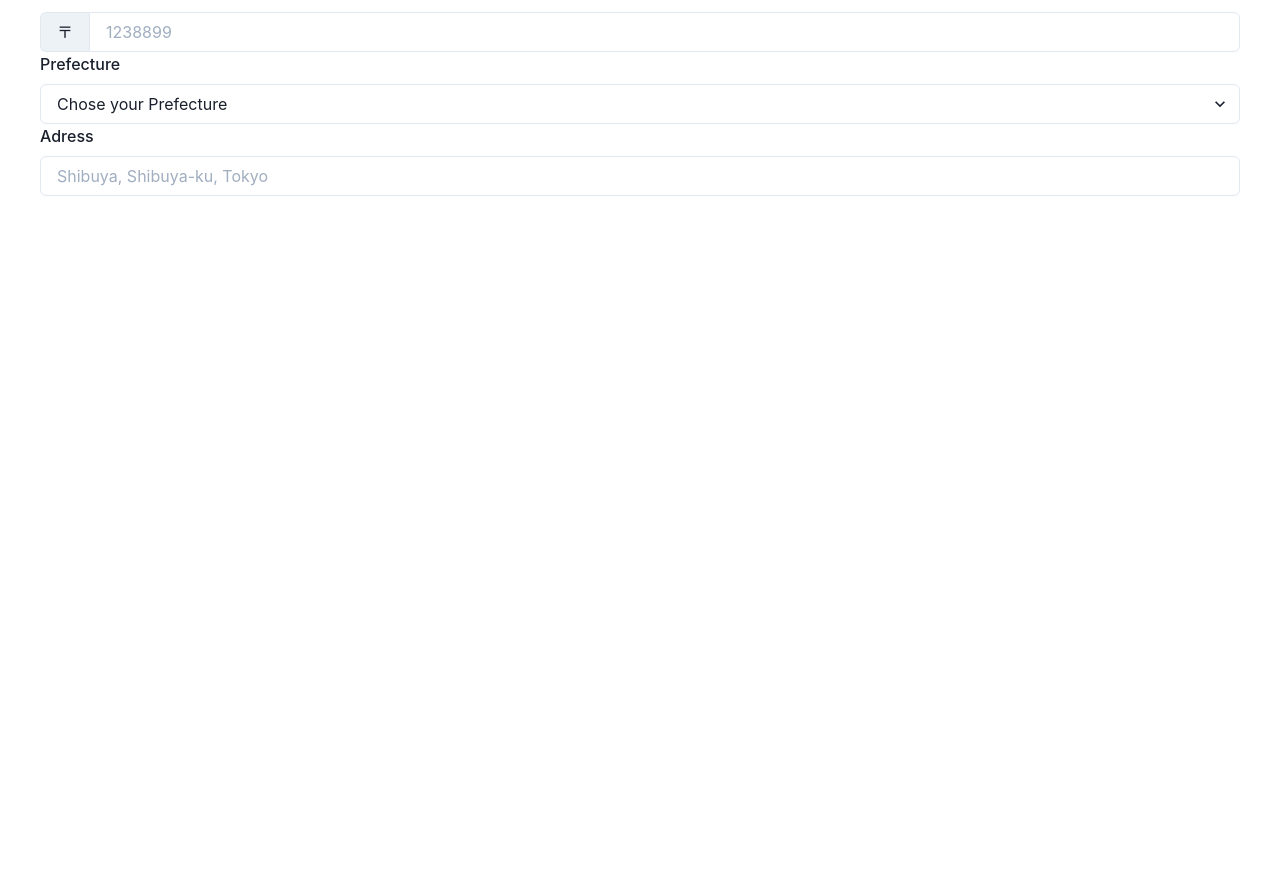
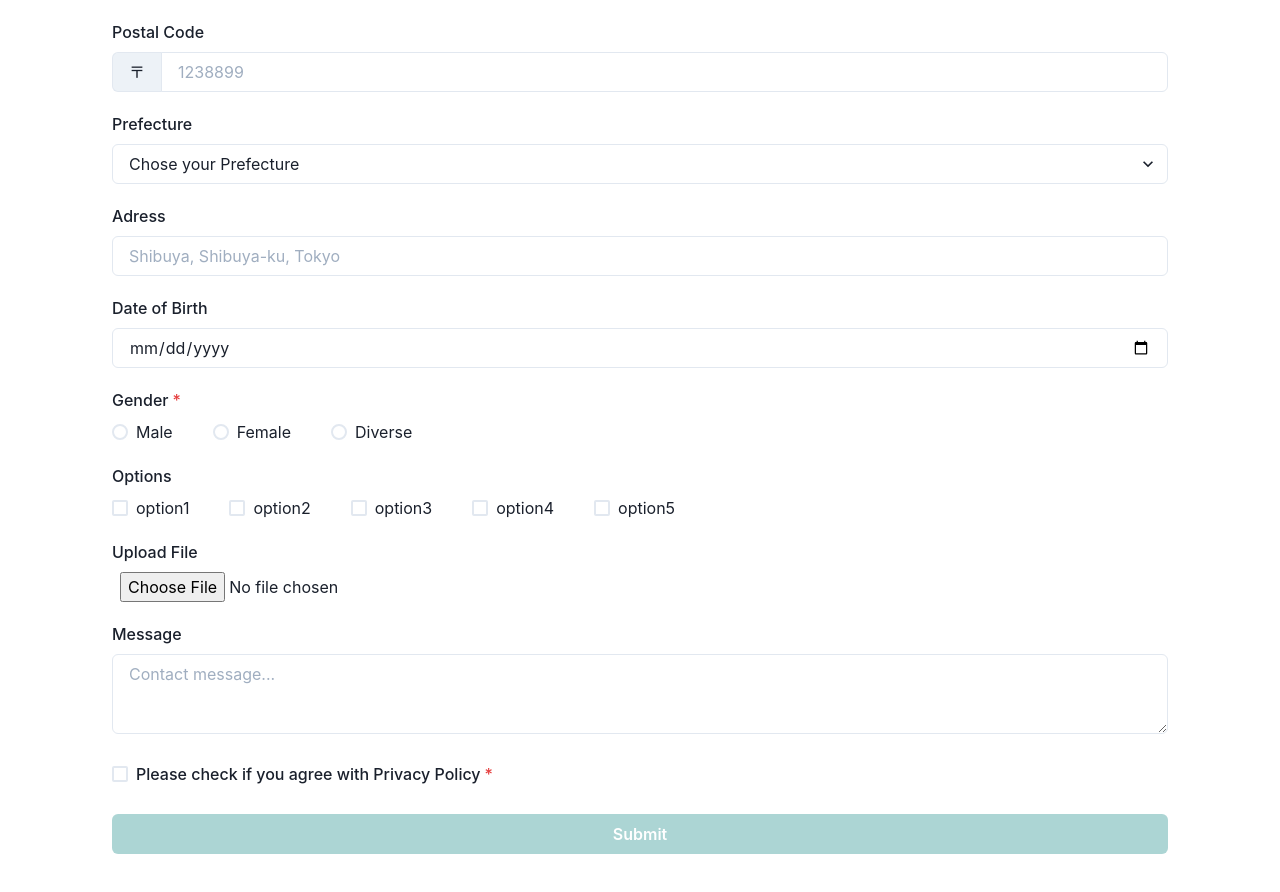
Before and after one commit to satoshi99/react-hook-form-chakraui-sample, a React (Create React App) app: page / in a window 1280 px wide. Shown: the part 368-1260 px from the top of the page. Before the commit the page ends 800 px from the top, so only its background shows below. Built offline with nearby package versions, Linux system fonts and the light colour scheme.

Commit message:
create all forms

```diff
--- /dev/null
+++ b/src/components/DateSelect.tsx
@@ -0,0 +1,5 @@
+import { FormControl, Select } from '@chakra-ui/react'
+
+export const DateSelect = () => {
+  return <Select></Select>
+}
--- a/src/components/FormPage.tsx
+++ b/src/components/FormPage.tsx
@@ -1,4 +1,9 @@
 import {
+  Alert,
+  AlertIcon,
+  Button,
+  Checkbox,
+  CheckboxGroup,
   Divider,
   Flex,
   FormControl,
@@ -8,47 +13,74 @@ import {
   Input,
   InputGroup,
   InputLeftAddon,
+  Radio,
+  RadioGroup,
   Select,
+  Stack,
+  Textarea,
 } from '@chakra-ui/react'
 import { useForm } from 'react-hook-form'
 import { ColorModeSwitcher } from '../ColorModeSwitcher'
 import { PREFECTURES } from '../const'
+import { useState } from 'react'
+import 'react-datepicker/dist/react-datepicker.css'
 
 type FormInputs = {
   name: string
   email: string
-  postCode: string
+  postalCode: string
   prefecture: string
   adress: string
-  phoneNumber: string
-  selectBox: boolean
-  checkBox: Array<string>
+  birthday: Date
+  gender: string
+  options: Array<string>
+  fileUp: File
   message: string
+  confirm: boolean
 }
 
 export const FormPage = () => {
   const {
     register,
     handleSubmit,
-    formState: { errors },
+    formState: { errors, isValid, isSubmitting, isSubmitted },
   } = useForm({
     mode: 'all',
   })
 
-  const onSubmit = (data: FormInputs) => {
+  const sleep = (ms: number) =>
+    new Promise((resolve) => setTimeout(resolve, ms))
+
+  const onSubmit = async (data: FormInputs) => {
+    await sleep(1000)
     alert(JSON.stringify(data))
   }
+
+  const genderArray = ['Male', 'Female', 'Diverse']
+  const [gender, setGender] = useState('')
+
+  const optionArray = ['option1', 'option2', 'option3', 'option4', 'option5']
+
+  if (isSubmitted)
+    return (
+      <Alert status="success">
+        <AlertIcon />
+        Submitted
+      </Alert>
+    )
 
   return (
     <>
       <ColorModeSwitcher />
-      <Flex direction="column" p="10">
+      <Flex direction="column" px="28" pt="10" pb="24">
         <Heading textAlign="center">Form Example</Heading>
         <Divider my="10" />
         <form noValidate>
+          <Stack direction="column" spacing={5}>
             <FormControl isRequired isInvalid={errors.name ? true : false}>
               <FormLabel>Name</FormLabel>
               <Input
+                type="text"
                 placeholder="name"
                 {...register('name', {
                   required: { value: true, message: 'Name is requried' },
@@ -62,6 +94,7 @@ export const FormPage = () => {
             <FormControl isRequired isInvalid={errors.email ? true : false}>
               <FormLabel>Email</FormLabel>
               <Input
+                type="email"
                 placeholder="guest@example.com"
                 {...register('email', {
                   required: { value: true, message: 'Email is requried' },
@@ -77,28 +110,28 @@ export const FormPage = () => {
               </FormErrorMessage>
             </FormControl>
 
-          <FormControl>
-            <FormLabel>Post Code</FormLabel>
+            <FormControl isInvalid={errors.postalCode ? true : false}>
+              <FormLabel>Postal Code</FormLabel>
               <InputGroup>
                 <InputLeftAddon children="〒" />
                 <Input
+                  type="tel"
                   placeholder="1238899"
-                {...register('postCode', {
+                  {...register('postalCode', {
                     pattern: {
                       value: /[0-9]{7}/,
-                    message: 'Post code is 7 characters',
+                      message: 'Postal code is a number with 7 characters',
                     },
-                  maxLength: 7,
                   })}
                   maxLength={7}
                 />
               </InputGroup>
               <FormErrorMessage>
-              {errors.postCode && errors.postCode.message}
+                {errors.postalCode && errors.postalCode.message}
               </FormErrorMessage>
             </FormControl>
 
-          <FormControl>
+            <FormControl isInvalid={errors.prefecture ? true : false}>
               <FormLabel>Prefecture</FormLabel>
               <Select
                 placeholder="Chose your Prefecture"
@@ -115,9 +148,10 @@ export const FormPage = () => {
               </FormErrorMessage>
             </FormControl>
 
-          <FormControl>
+            <FormControl isInvalid={errors.adress ? true : false}>
               <FormLabel>Adress</FormLabel>
               <Input
+                type="text"
                 placeholder="Shibuya, Shibuya-ku, Tokyo"
                 {...register('adress')}
               />
@@ -125,6 +159,104 @@ export const FormPage = () => {
                 {errors.adress && errors.adress.message}
               </FormErrorMessage>
             </FormControl>
+
+            <FormControl isInvalid={errors.birthday ? true : false}>
+              <FormLabel>Date of Birth</FormLabel>
+              <Input type="date" {...register('birthday')} />
+              <FormErrorMessage>
+                {errors.birthday && errors.birthday.message}
+              </FormErrorMessage>
+            </FormControl>
+
+            <FormControl isRequired isInvalid={errors.gender ? true : false}>
+              <FormLabel>Gender</FormLabel>
+              <RadioGroup value={gender} onChange={(value) => setGender(value)}>
+                <Stack direction="row" spacing={10}>
+                  {genderArray.map((v, i) => (
+                    <Radio
+                      key={i}
+                      value={v}
+                      isChecked={v === gender}
+                      {...register('gender', {
+                        required: {
+                          value: true,
+                          message: 'Gender selection is required',
+                        },
+                      })}
+                    >
+                      {v}
+                    </Radio>
+                  ))}
+                </Stack>
+              </RadioGroup>
+              <FormErrorMessage>
+                {errors.gender && errors.gender.message}
+              </FormErrorMessage>
+            </FormControl>
+
+            <FormControl>
+              <FormLabel>Options</FormLabel>
+              <CheckboxGroup>
+                <Stack direction="row" spacing={10}>
+                  {optionArray.map((v, i) => (
+                    <Checkbox key={i} value={v} {...register('options')}>
+                      {v}
+                    </Checkbox>
+                  ))}
+                </Stack>
+              </CheckboxGroup>
+            </FormControl>
+
+            <FormControl isInvalid={errors.fileUp ? true : false}>
+              <FormLabel>Upload File</FormLabel>
+              <Input
+                type="file"
+                variant="unstyled"
+                pl="2"
+                {...register('fileUp')}
+              />
+              <FormErrorMessage>
+                {errors.fileUp && errors.fileUp.message}
+              </FormErrorMessage>
+            </FormControl>
+
+            <FormControl isInvalid={errors.message ? true : false}>
+              <FormLabel>Message</FormLabel>
+              <Textarea
+                placeholder="Contact message..."
+                {...register('message')}
+              />
+            </FormControl>
+
+            <FormControl isRequired isInvalid={errors.confirm ? true : false}>
+              <Flex direction="row" gap={2}>
+                <Checkbox
+                  defaultChecked={false}
+                  {...register('confirm', {
+                    required: {
+                      value: true,
+                      message: 'You must confirm the Privacy Policy',
+                    },
+                  })}
+                />
+                <FormLabel mt="2">
+                  Please check if you agree with Privacy Policy
+                </FormLabel>
+              </Flex>
+              <FormErrorMessage>
+                {errors.confirm && errors.confirm.message}
+              </FormErrorMessage>
+            </FormControl>
+            <Button
+              type="submit"
+              w="100%"
+              colorScheme="teal"
+              disabled={!isValid}
+              isLoading={isSubmitting}
+            >
+              Submit
+            </Button>
+          </Stack>
         </form>
       </Flex>
     </>
```
Lines whose indentation alone changed are shown as unchanged.
